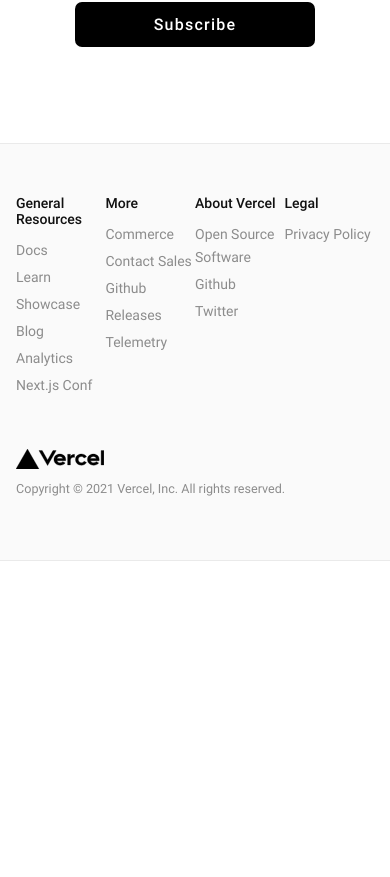
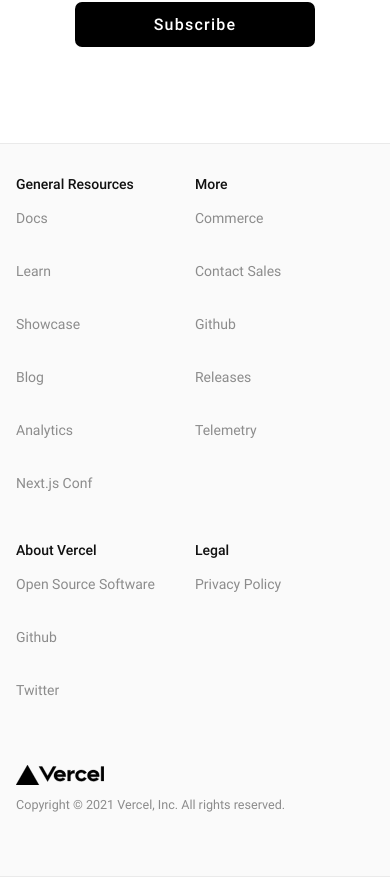
Before and after one commit to KyLoc20/next-shadow, a Next.js app: page / in a window 390 px wide. Shown: the part 6930-7807 px from the top of the page. Before the commit the page ends 7491 px from the top, so only its background shows below. Built offline with nearby package versions, Linux system fonts and the light colour scheme.

Commit message:
ref: [FooterCard] mobile adaption

```diff
--- a/components/home/FooterCard.tsx
+++ b/components/home/FooterCard.tsx
@@ -3,10 +3,26 @@
 import { useCustomText, HTMLTag, CustomTextType } from "@/hooks/Text";
 import { Link } from "../generic/Link";
 import * as SVG from "@/components/generic/SVG";
+import { useWindowSize } from "@/hooks/Window";
+import { isMobile } from "@/utils/media";
+import { useCustomBox } from "@/hooks/Container";
 type FooterProps = {
   children?: React.ReactNode;
 };
 export default function FooterCard(props: FooterProps) {
+  const winSize = useWindowSize();
+  const [Content] = useCustomBox(
+    {
+      noFlex: true,
+      borderbox: true,
+    },
+    {
+      overflow: "hidden",
+      m: "0 auto",
+      p: "32px 16px 64px",
+      maxWidth: 1024,
+    }
+  );
   const [CopyrightText] = useCustomText(
     HTMLTag.p,
     CustomTextType.Content_light12,
@@ -15,11 +31,29 @@
   return (
     <Component>
       <Content>
-        <Grid>
-          <NavigationCard {...NavigationGeneral}></NavigationCard>
-          <NavigationCard {...NavigationMore}></NavigationCard>
-          <NavigationCard {...NavigationAbout}></NavigationCard>
-          <NavigationCard {...NavigationLegal}></NavigationCard>
+        <Grid
+          style={{
+            gridTemplateColumns: isMobile(winSize.width)
+              ? "1fr 1fr"
+              : "1fr 1fr 1fr 1fr",
+          }}
+        >
+          <NavigationCard
+            {...NavigationGeneral}
+            isMobile={isMobile(winSize.width)}
+          ></NavigationCard>
+          <NavigationCard
+            {...NavigationMore}
+            isMobile={isMobile(winSize.width)}
+          ></NavigationCard>
+          <NavigationCard
+            {...NavigationAbout}
+            isMobile={isMobile(winSize.width)}
+          ></NavigationCard>
+          <NavigationCard
+            {...NavigationLegal}
+            isMobile={isMobile(winSize.width)}
+          ></NavigationCard>
         </Grid>
         <CopyRight>
           <svg width={88} height={20} viewBox="0 0 283 64">
@@ -38,22 +72,28 @@
   name: string;
 };
 type NavigationProps = {
-  children?: React.ReactNode;
   items: Navigation[];
   title: string;
 };
-function NavigationCard(props: NavigationProps) {
+type NavigationCard = {
+  children?: React.ReactNode;
+  isMobile: boolean;
+} & NavigationProps;
+function NavigationCard(props: NavigationCard) {
   const [TitleText] = useCustomText(
     HTMLTag.h4,
     CustomTextType.Title_default14,
-    { m: "19px 0 12px" }
+    { m: props.isMobile ? undefined : "19px 0 12px" }
   );
   const [NavigationText] = useCustomText(
     HTMLTag.p,
     CustomTextType.Link_light14,
-    { mb: "4px", lineHeight: 23 }
+    {
+      mb: props.isMobile ? undefined : "4px",
+      p: props.isMobile ? "15px 0" : undefined,
+      lineHeight: 23,
+    }
   );
-
   const navigationItems = props.items.map((item, index) => (
     <Link href={item.link} key={index}>
       <NavigationText>{item.name}</NavigationText>
@@ -67,29 +107,13 @@
   );
 }
 const Component = styled.section`
-  //a must flex+w100
-  display: flex;
-  width: 100%;
   //paper
   background-color: #fafafa;
   border-top: 1px solid #eaeaea;
   border-bottom: 1px solid #eaeaea;
 `;
-const Content = styled.footer`
-  //for content
-  overflow: hidden;
-  width: 100%;
-
-  display: flex;
-  flex-direction: column;
-  max-width: 1024px;
-  margin: 0 auto;
-  padding: 32px 16px 64px;
-`;
 const Grid = styled.div`
-  width: 100%;
   display: grid;
-  grid-template-columns: 1fr 1fr 1fr 1fr;
   grid-row-gap: 2rem;
 `;
 const CopyRight = styled.div`
--- a/components/home/SubscribeCard.tsx
+++ b/components/home/SubscribeCard.tsx
@@ -104,7 +104,7 @@
 const Component = styled.section`
   display: flex;
   align-items: center;
-  justify-content: center;
+  // justify-content: center;
   width: 100%;
 `;
 const Grid = styled.div`
```
